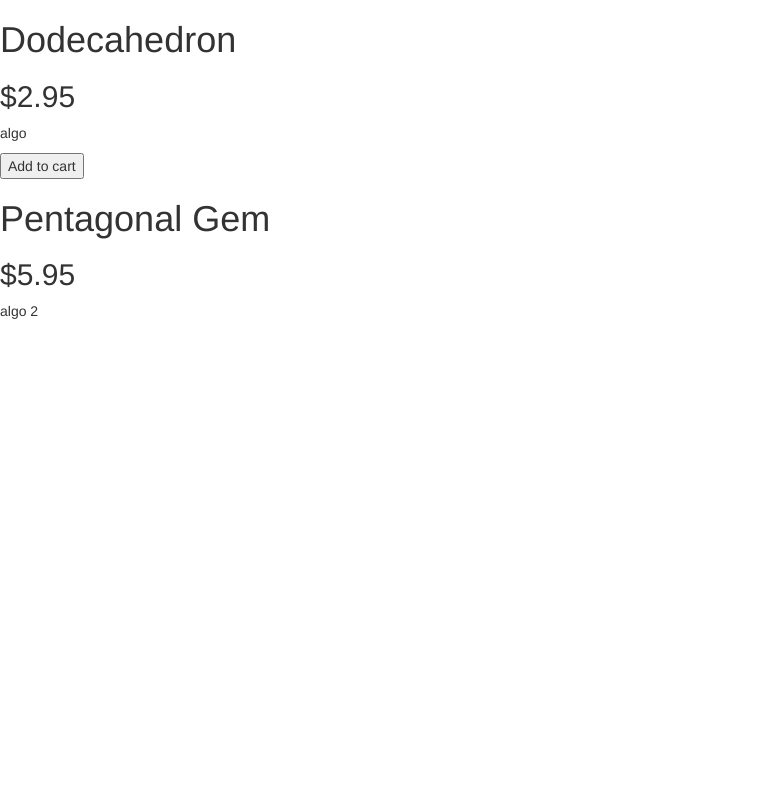
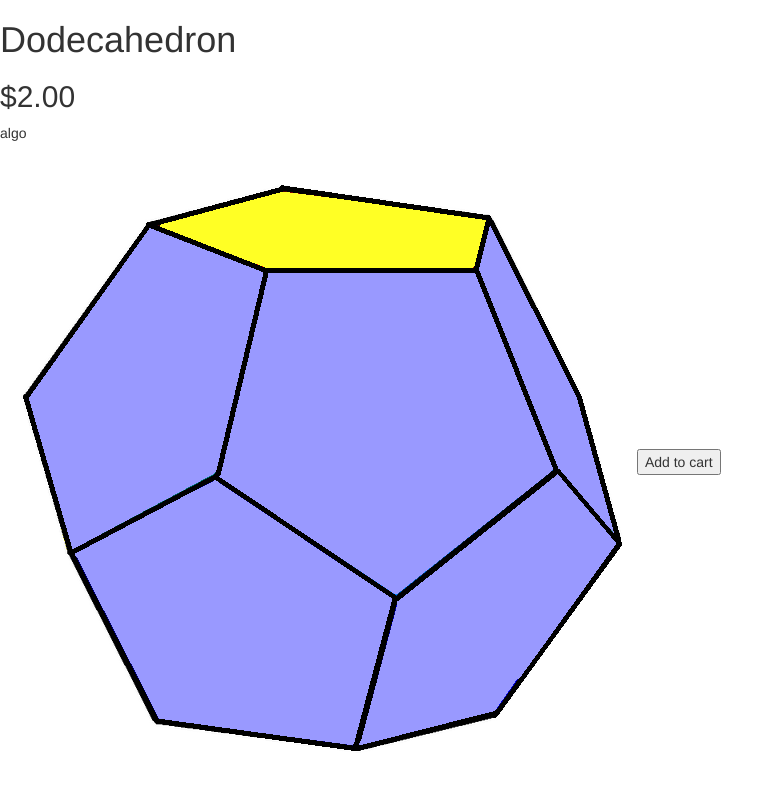
Before and after one commit to jcastroe1000/shaping-up-with-angular-js, a plain HTML site: page index.html in a window 1280 px wide. Shown: the top 792 px of the page, without its empty margins (0-784 px from the left). Drawn offline with Linux system fonts and the light colour scheme.

Commit message:
addin exameple with filters and directives

```diff
--- a/index.html
+++ b/index.html
@@ -7,9 +7,11 @@
 <body ng-controller="StoreController as store">
 	<div ng-repeat="product in store.products">
 		<h1> {{product.name}} </h1>
-		<h2> ${{product.price}} </h2>
+		<h2> {{product.price|currency}} </h2>
 		<p> {{product.description}}</p>
+		<img ng-src="{{product.images[0].full}}"/>
 		<button ng-show="product.soldOut">Add to cart</button>
+
 	</div>
 	<script type="text/javascript" src="js/angular.min.js"></script>
 	<script type="text/javascript" src="js/app.js"></script>
--- a/js/app.js
+++ b/js/app.js
@@ -7,14 +7,26 @@
 
 	{
 		name:'Dodecahedron',
-		price: 2.95,
+		price: 2,
 		description:'algo',
 		soldOut:true,
+		images:[
+			{
+				full:'1.png',
+				thumb:'1.png'
+			}
+		]
 	},
 	{
 		name:'Pentagonal Gem',
 		price: 5.95,
 		description:'algo  2',
 		soldOut:false,
+		images:[
+			{
+				full:'1.png',
+				thumb:'1.png'
+			}
+		]
 	}
 	];
```
Also changed, not shown: 1.png (added), dodecaedro.jpg (added).
